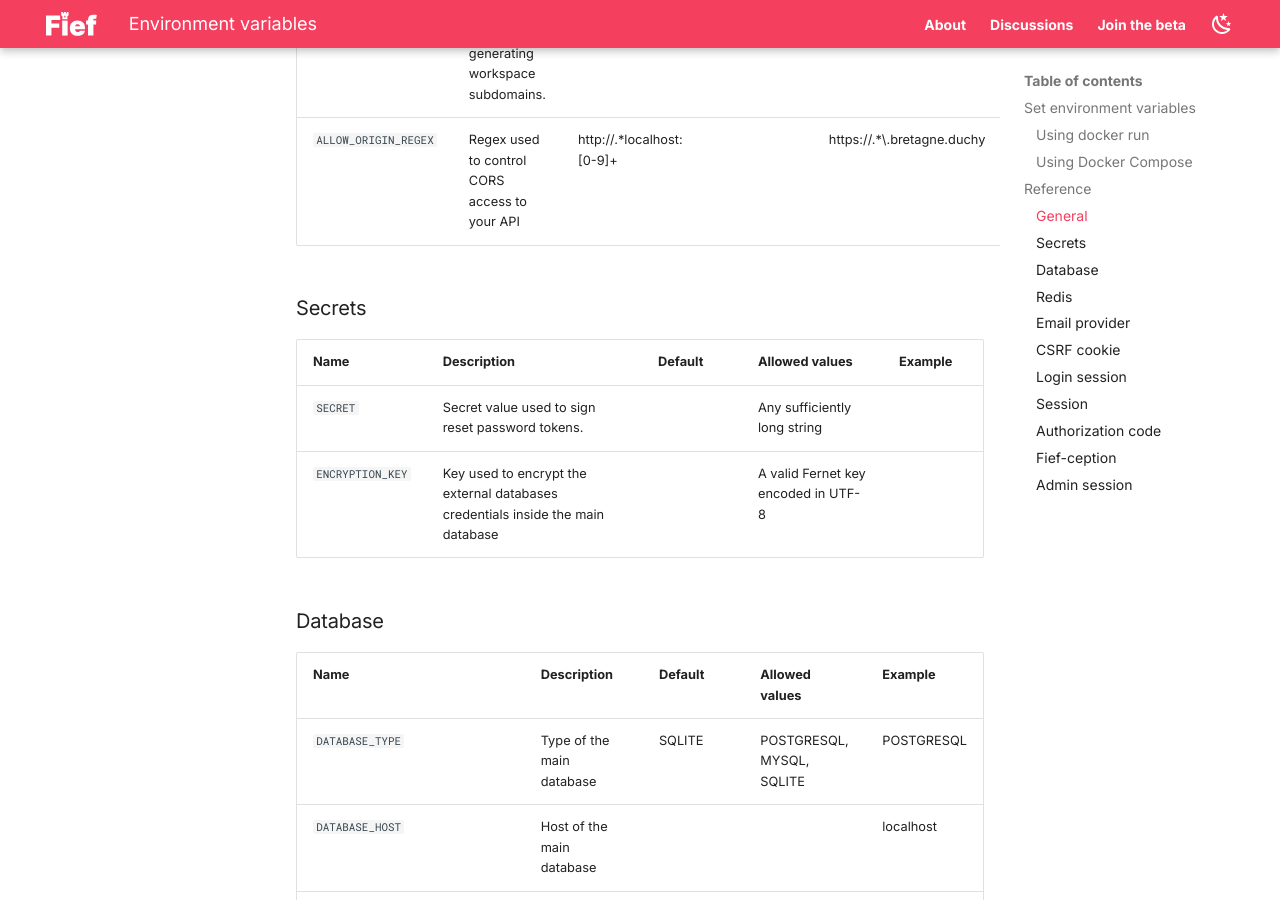
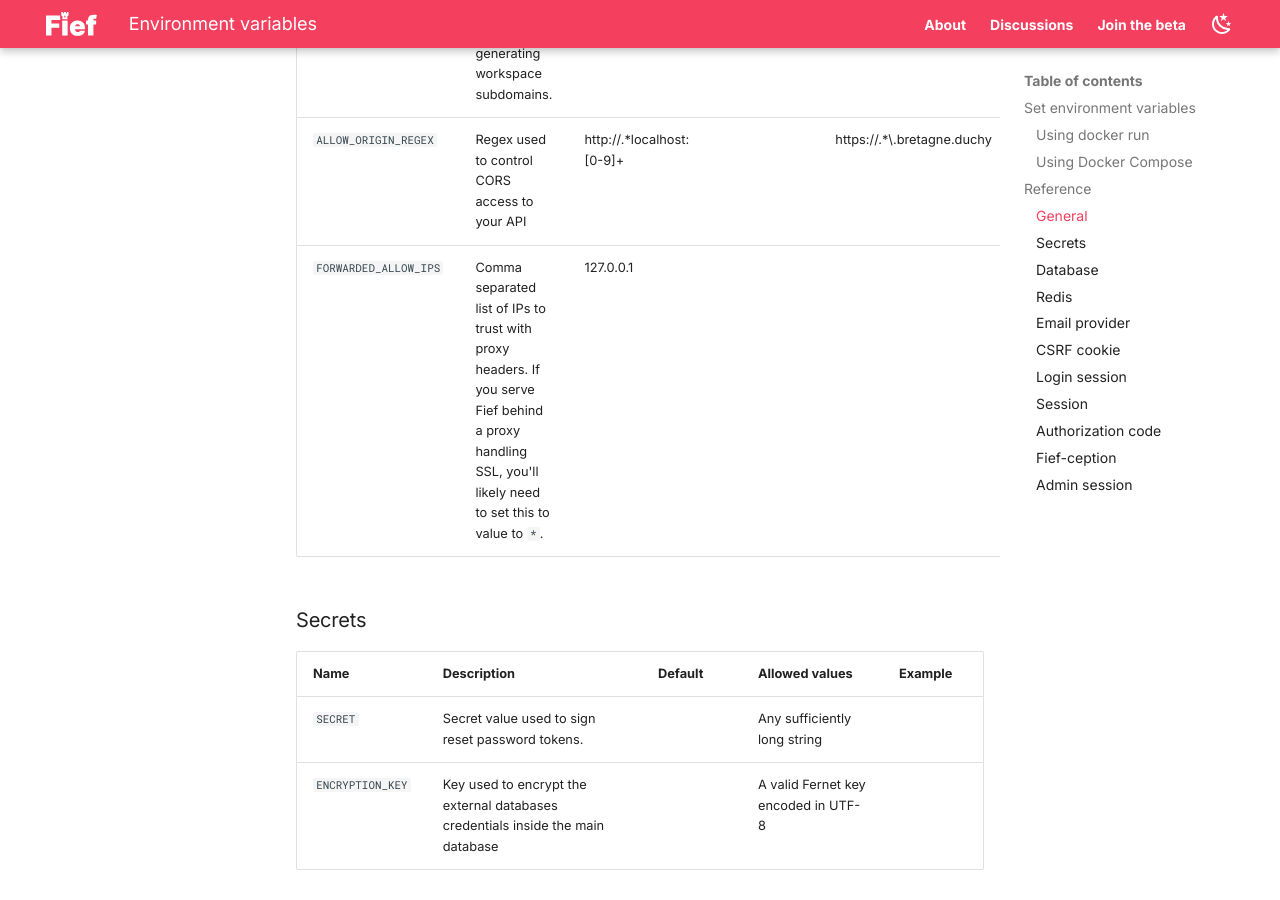
Before and after one commit to fief-dev/docs, an MkDocs documentation site: the page built from docs/self-hosting/environment-variables.md, in a window 1280 px wide and 900 px high, scrolled down 2661 px. Built offline with MkDocs 1.6.1 and Material for MkDocs 9.7.7, drawn with Linux system fonts in a browser that asks for light colours.

Commit message:
Add FORWARDED_ALLOW_IPS to environement variables docs

```diff
--- a/docs/self-hosting/environment-variables.md
+++ b/docs/self-hosting/environment-variables.md
@@ -97,13 +97,13 @@ For each variable, we'll try to provide a sensible example value to help you con
 
 ### General
 
-| Name                 | Description                                                                                     | Default                     | Allowed values                   | Example                      |
-| -------------------- | ----------------------------------------------------------------------------------------------- | --------------------------- | -------------------------------- | ---------------------------- |
-| `ENVIRONMENT`        | Name of the deployment environment                                                              | development                 | development, staging, production | production                   |
-| `LOG_LEVEL`          | Log verbosity                                                                                   | INFO                        | DEBUG, INFO, WARNING, ERROR      | INFO                         |
-| `ROOT_DOMAIN`        | Root domain where your server will be running. Mainly used for generating workspace subdomains. | localhost:8000              |                                  | bretagne.duchy               |
-| `ALLOW_ORIGIN_REGEX` | Regex used to control CORS access to your API                                                   | http://.\*localhost:\[0-9]+ |                                  | https://.\*\\.bretagne.duchy |
-
+| Name                  | Description                                                                                                                                             | Default                     | Allowed values                   | Example                      |
+| --------------------- | ------------------------------------------------------------------------------------------------------------------------------------------------------- | --------------------------- | -------------------------------- | ---------------------------- |
+| `ENVIRONMENT`         | Name of the deployment environment                                                                                                                      | development                 | development, staging, production | production                   |
+| `LOG_LEVEL`           | Log verbosity                                                                                                                                           | INFO                        | DEBUG, INFO, WARNING, ERROR      | INFO                         |
+| `ROOT_DOMAIN`         | Root domain where your server will be running. Mainly used for generating workspace subdomains.                                                         | localhost:8000              |                                  | bretagne.duchy               |
+| `ALLOW_ORIGIN_REGEX`  | Regex used to control CORS access to your API                                                                                                           | http://.\*localhost:\[0-9]+ |                                  | https://.\*\\.bretagne.duchy |
+| `FORWARDED_ALLOW_IPS` | Comma separated list of IPs to trust with proxy headers. If you serve Fief behind a proxy handling SSL, you'll likely need to set this to value to `*`. | 127.0.0.1                   |                                  |                              |
 
 ### Secrets
 
@@ -114,17 +114,17 @@ For each variable, we'll try to provide a sensible example value to help you con
 
 ### Database
 
-| Name                                 | Description                                                                                                                               | Default                   | Allowed values            | Example      |
-| ------------------------------------ | ----------------------------------------------------------------------------------------------------------------------------------------- | ------------------------- | ------------------------- | ------------ |
-| `DATABASE_TYPE`                      | Type of the main database                                                                                                                 | SQLITE                    | POSTGRESQL, MYSQL, SQLITE | POSTGRESQL   |
-| `DATABASE_HOST`                      | Host of the main database                                                                                                                 |                           |                           | localhost    |
-| `DATABASE_PORT`                      | Listening port of the main database                                                                                                       |                           |                           | 5432         |
-| `DATABASE_USERNAME`                  | Main database user                                                                                                                        |                           |                           | fief         |
-| `DATABASE_PASSWORD`                  | Main database user's password                                                                                                             |                           |                           | fiefpassword |
-| `DATABASE_NAME`                      | Main database name                                                                                                                        | fief.db                   |                           | fief         |
-| `DATABASE_LOCATION`                  | For SQLite databases, path where to store the database files                                                                              | Current working directory |                           |              |
-| `DATABASE_URL`                       | Full database connection string, useful for some cloud providers. It'll take precedence over the single parameters above.                 |                           |                           |              |
-| `DATABASE_POOL_RECYCLE_SECONDS`      | Maximum lifetime in seconds of a database connection in the connection pool. Useful for servers cutting idle connections after some time. | 600 *(10 minutes)*	       |                           |              |
+| Name                            | Description                                                                                                                               | Default                   | Allowed values            | Example      |
+| ------------------------------- | ----------------------------------------------------------------------------------------------------------------------------------------- | ------------------------- | ------------------------- | ------------ |
+| `DATABASE_TYPE`                 | Type of the main database                                                                                                                 | SQLITE                    | POSTGRESQL, MYSQL, SQLITE | POSTGRESQL   |
+| `DATABASE_HOST`                 | Host of the main database                                                                                                                 |                           |                           | localhost    |
+| `DATABASE_PORT`                 | Listening port of the main database                                                                                                       |                           |                           | 5432         |
+| `DATABASE_USERNAME`             | Main database user                                                                                                                        |                           |                           | fief         |
+| `DATABASE_PASSWORD`             | Main database user's password                                                                                                             |                           |                           | fiefpassword |
+| `DATABASE_NAME`                 | Main database name                                                                                                                        | fief.db                   |                           | fief         |
+| `DATABASE_LOCATION`             | For SQLite databases, path where to store the database files                                                                              | Current working directory |                           |              |
+| `DATABASE_URL`                  | Full database connection string, useful for some cloud providers. It'll take precedence over the single parameters above.                 |                           |                           |              |
+| `DATABASE_POOL_RECYCLE_SECONDS` | Maximum lifetime in seconds of a database connection in the connection pool. Useful for servers cutting idle connections after some time. | 600 *(10 minutes)*        |                           |              |
 
 More details about how to setup a database in the dedicated section.
 
@@ -135,9 +135,9 @@ More details about how to setup a database in the dedicated section.
 
 We use a Redis instance to manage background jobs (send emails, heavy computations...). A Redis instance is already up-and-running in the official Docker image, but you can provide your own one if needed.
 
-| Name         | Description           | Default                | Allowed values | Example |
-| ------------ | --------------------- | ---------------------- | -------------- | ------- |
-| `REDIS_URL`  | URL of a Redis server | redis://localhost:6379 |                |         |
+| Name        | Description           | Default                | Allowed values | Example |
+| ----------- | --------------------- | ---------------------- | -------------- | ------- |
+| `REDIS_URL` | URL of a Redis server | redis://localhost:6379 |                |         |
 
 ### Email provider
 
@@ -193,9 +193,9 @@ Its purpose is to allow a user to re-authenticate quickly to your app without ha
 
 Authorization codes are temporary codes generated during the [OAuth2 authentication flow](../getting-started/oauth2.md).
 
-| Name                                       | Description                                                                                                                                                                                                              | Default                      | Allowed values | Example |
-| ------------------------------------------ | ----------------------------------------- | ----------------------- | -------------- | ------- |
-| `AUTHORIZATION_CODE_LIFETIME_SECONDS`      | Lifetime of the authorization code in seconds. For security reasons, this value should remain low. OAuth2 specification [recommends a value of 10 minutes](https://datatracker.ietf.org/doc/html/rfc6749#section-4.1.2). | 600 _(10 minutes)_           |                |         |
+| Name                                  | Description                                                                                                                                                                                                              | Default            | Allowed values | Example |
+| ------------------------------------- | ------------------------------------------------------------------------------------------------------------------------------------------------------------------------------------------------------------------------ | ------------------ | -------------- | ------- |
+| `AUTHORIZATION_CODE_LIFETIME_SECONDS` | Lifetime of the authorization code in seconds. For security reasons, this value should remain low. OAuth2 specification [recommends a value of 10 minutes](https://datatracker.ietf.org/doc/html/rfc6749#section-4.1.2). | 600 _(10 minutes)_ |                |         |
 
 ### Fief-ception
 
```
